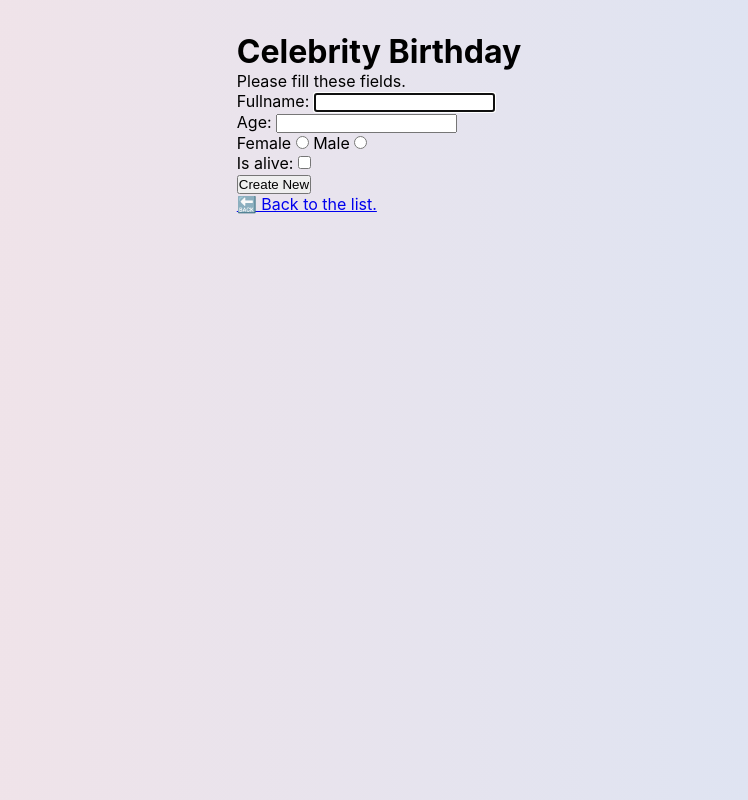
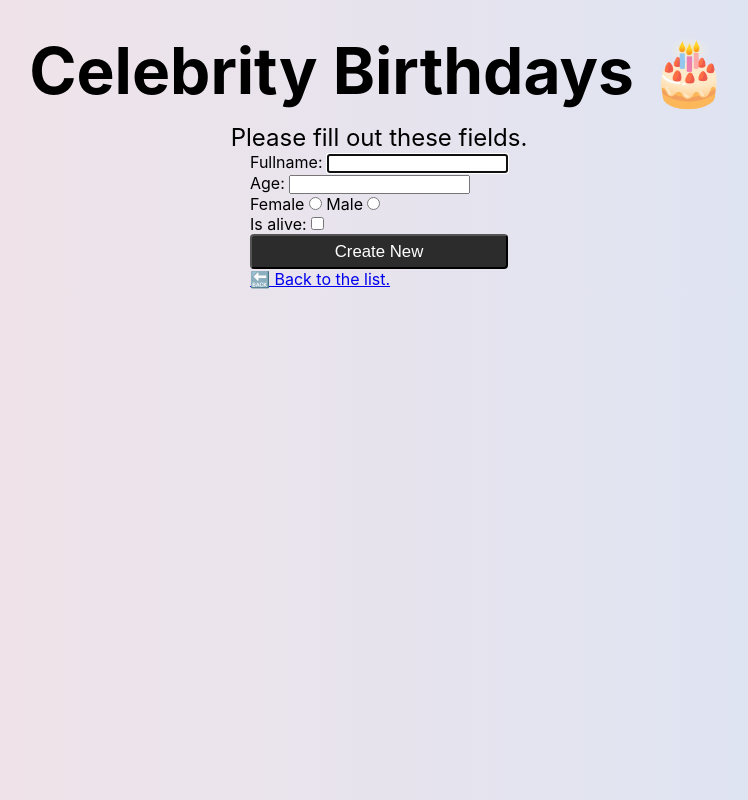
Before and after one commit to ilhanozkan/celebrity-birthdays, a React (Create React App) app: page /create in a window 1280 px wide. Shown: the whole page, without its empty margins (261-1009 px from the left). Built offline with nearby package versions, Linux system fonts and the light colour scheme.

Commit message:
Add "swipe to delete" and loading spinner

```diff
--- /dev/null
+++ b/declarations.d.ts
@@ -0,0 +1 @@
+declare module "react-swipe-to-delete-component";
--- a/package.json
+++ b/package.json
@@ -19,6 +19,8 @@
     "react-redux": "^8.0.4",
     "react-router-dom": "^6.4.2",
     "react-scripts": "5.0.1",
+    "react-spinners": "^0.13.6",
+    "react-swipe-to-delete-component": "^1.0.8",
     "styled-components": "^5.3.6",
     "typescript": "^4.8.4",
     "web-vitals": "^2.1.4"
--- a/src/App.tsx
+++ b/src/App.tsx
@@ -1,11 +1,16 @@
-import { useEffect, useState } from "react";
+import { useEffect, useState, CSSProperties } from "react";
 import { Link } from "react-router-dom";
 import axios from "axios";
 import { useDispatch, useSelector } from "react-redux";
 import ReactFlagsSelect from "react-flags-select";
 import styled from "styled-components";
+import { PuffLoader } from "react-spinners";
+
+import SwipeToDelete from "react-swipe-to-delete-component";
+import "./styles/swipe-to-delete.css";
 
 import Card from "./components/Card";
+import Header from "./components/Header";
 import { ICelebrity } from "./types/Celebrity";
 import { setData } from "./features/celebrities/celebritiesSlice";
 import { RootState } from "./stores/Celebrities";
@@ -36,6 +41,10 @@ const App = () => {
   ].sort();
   const month = new Date().getMonth() + 1;
 
+  const spinOverride: CSSProperties = {
+    margin: "3rem",
+  };
+
   useEffect(() => {
     if (localStorage.getItem("celebrities.data")) {
       dispatch(
@@ -55,6 +64,7 @@ const App = () => {
   }, [data]);
 
   function fetchData() {
+    setLoading(true);
     axios({
       method: "get",
       url: `https://api.api-ninjas.com/v1/celebrity?nationality=${nationality}`,
@@ -94,50 +104,69 @@ const App = () => {
     localStorage.setItem("celebrities.data", "[]");
   };
 
-  if (loading)
-    return (
-      <>
-        <h1>Celebrity Birthday</h1>
-        <p>loading...</p>
-      </>
+  const deleteFromList = (item: ICelebrity) => {
+    dispatch(
+      setData(
+        data.filter((celebrity: ICelebrity) => celebrity.name !== item.name)
+      )
     );
+    localStorage.setItem("celebrities.data", "[]");
+  };
 
   if (error)
     return (
       <main>
-        <h1>Celebrity Birthday</h1>
-        <p>Sorry API isn't working :(.</p>
-        <button onClick={() => window.location.reload()}>Refresh</button>
+        <Header />
+        <Error>Error</Error>
+        <ErrorMsg>Sorry API isn't working 😔.</ErrorMsg>
+        <ListButton onClick={() => window.location.reload()}>
+          Refresh
+        </ListButton>
       </main>
+    );
+
+  if (loading)
+    return (
+      <Main>
+        <Header />
+        <PuffLoader cssOverride={spinOverride} size="5rem" />
+        <ListButton onClick={fetchData}>🧼 Fetch Again</ListButton>
+      </Main>
     );
 
   return (
     <Main>
-      <Header>Celebrity Birthday 🎂</Header>
+      <Header />
       <CardList>
         {data.map((celebrity: ICelebrity) => (
-          <Card key={celebrity.name} info={celebrity} />
+          <SwipeToDelete
+            key={celebrity.name}
+            onDelete={() => deleteFromList(celebrity)}
+            deleteSwipe={0.25}
+          >
+            <Card key={celebrity.name} info={celebrity} />
+          </SwipeToDelete>
         ))}
       </CardList>
       <FlagSelector>
         <ReactFlagsSelect
           selected={nationality}
-          onSelect={(nat) => changeNationality(nat)}
+          onSelect={(nat: string) => changeNationality(nat)}
           countries={nationalities}
           searchable
         />
       </FlagSelector>
-      <p>
+      <CelebritiesLength>
         {data.length > 1
           ? `${data.length} Celebrities were born this month.`
           : `${data.length} Celebrity was born this month.`}
-      </p>
+      </CelebritiesLength>
       <ListActions>
-        <button onClick={clearAll}>🧼 Clear All</button>
+        <ListButton onClick={clearAll}>🧼 Clear All</ListButton>
         <Link to="/create">
-          <button>🧼 Create New</button>
+          <ListButton>🧼 Create New</ListButton>
         </Link>
-        <button onClick={fetchData}>🧼 Fetch Again</button>
+        <ListButton onClick={fetchData}>🧼 Fetch Again</ListButton>
       </ListActions>
     </Main>
   );
@@ -147,10 +176,6 @@ const Main = styled.main`
   display: flex;
   flex-direction: column;
   align-items: center;
-`;
-const Header = styled.h1`
-  font-size: 4rem;
-  text-align: center;
 `;
 
 const CardList = styled.ul`
@@ -164,20 +189,39 @@ const ListActions = styled.div`
   grid-template-columns: repeat(3, 1fr);
   gap: 1rem;
   width: 30rem;
+`;
 
-  * {
-    width: 100%;
-    height: 2rem;
-    background-color: #242424;
-    color: white;
-    font-size: 1.05rem;
-    text-decoration: none;
+const ListButton = styled.button`
+  width: 100%;
+  padding-block: 0.35rem;
+  background-color: #2c2c2c;
+  color: white;
+  font-size: 1.05rem;
+  text-decoration: none;
+  border-radius: 0.25rem;
+
+  &:active {
+    box-shadow: 0px 0px 8px 2px #6b6b6b inset;
   }
+`;
+
+const Error = styled.h2`
+  font-size: 2rem;
+`;
+
+const ErrorMsg = styled.p`
+  font-size: 1.1rem;
+  margin-bottom: 1rem;
+`;
+
+const CelebritiesLength = styled.p`
+  margin-block: 1rem;
+  font-size: 1.1rem;
 `;
 
 const FlagSelector = styled.div`
   width: 30rem;
-  margin-top: 0.75rem;
+  margin-top: 1.2rem;
   box-shadow: 11px 15px 23px -17px rgba(41, 41, 41, 0.5);
 
   div {
--- a/src/components/Card/index.tsx
+++ b/src/components/Card/index.tsx
@@ -11,7 +11,7 @@ const Card: React.FC<Props> = ({ info }) => {
   const dispatch = useDispatch();
   const data = useSelector((state: RootState) => state.celebrities.value);
 
-  const removeFromList = () => {
+  const deleteFromList = () => {
     dispatch(
       setData(
         data.filter((celebrity: ICelebrity) => celebrity.name !== info.name)
@@ -22,11 +22,15 @@ const Card: React.FC<Props> = ({ info }) => {
 
   return (
     <Container>
-      <Image src={`./images/${info.gender}.png`} alt={info.name} />
+      <Image
+        draggable="false"
+        src={`./images/${info.gender}.png`}
+        alt={info.name}
+      />
       <Info>
         <Top>
           <Name>{info.name}</Name>
-          <RemoveButton onClick={removeFromList}>
+          <RemoveButton onClick={deleteFromList}>
             <XCircleIcon />
           </RemoveButton>
         </Top>
--- /dev/null
+++ b/src/components/Header/index.tsx
@@ -0,0 +1,12 @@
+import styled from "styled-components";
+
+const Header = () => {
+  return <Title>Celebrity Birthdays 🎂</Title>;
+};
+
+const Title = styled.h1`
+  font-size: 4rem;
+  text-align: center;
+`;
+
+export default Header;
--- a/src/index.tsx
+++ b/src/index.tsx
@@ -5,8 +5,8 @@ import { BrowserRouter, Routes, Route } from "react-router-dom";
 
 import App from "./App";
 import CreateNew from "./pages/CreateNew";
-import "./index.css";
 import CelebritiesStore from "./stores/Celebrities";
+import "./styles/index.css";
 
 const root = ReactDOM.createRoot(
   document.getElementById("root") as HTMLElement
--- a/src/pages/CreateNew/index.tsx
+++ b/src/pages/CreateNew/index.tsx
@@ -1,7 +1,9 @@
 import { useEffect, useRef } from "react";
 import { Link, useNavigate } from "react-router-dom";
 import { useSelector, useDispatch } from "react-redux";
+import styled from "styled-components";
 
+import Header from "../../components/Header";
 import { setData } from "../../features/celebrities/celebritiesSlice";
 import { RootState } from "../../stores/Celebrities";
 
@@ -27,7 +29,7 @@ const CreateNew = () => {
         {
           name: target.name.value,
           birthday: "",
-          age: target.age.value,
+          age: target.age.value < 0 ? 0 : target.age.value,
           is_alive: target.alive.checked,
           gender: target.gender.value,
         },
@@ -38,17 +40,17 @@ const CreateNew = () => {
   };
 
   return (
-    <main>
-      <h1>Celebrity Birthday</h1>
-      <p>Please fill these fields.</p>
+    <Main>
+      <Header />
+      <Instruction>Please fill out these fields.</Instruction>
       <form onSubmit={handleSubmit}>
         <div>
           <label htmlFor="name">Fullname: </label>
-          <input type="text" id="name" name="name" ref={inputEl} />
+          <input type="text" id="name" name="name" ref={inputEl} required />
         </div>
         <div>
           <label htmlFor="age">Age: </label>
-          <input type="number" id="age" name="age" />
+          <input type="number" id="age" name="age" min="0" required />
         </div>
         <div>
           <label htmlFor="female">
@@ -67,13 +69,38 @@ const CreateNew = () => {
             <input type="checkbox" value="alive" name="alive" id="alive" />
           </label>
         </div>
-        <button type="submit">Create New</button>
+        <ListButton type="submit">Create New</ListButton>
         <Link to="/">
           <p>🔙 Back to the list.</p>
         </Link>
       </form>
-    </main>
+    </Main>
   );
 };
 
+const Main = styled.main`
+  display: flex;
+  flex-direction: column;
+  align-items: center;
+`;
+
+const Instruction = styled.h2`
+  margin-top: 0.825rem;
+  font-weight: normal;
+`;
+
+const ListButton = styled.button`
+  width: 100%;
+  padding-block: 0.35rem;
+  background-color: #2c2c2c;
+  color: white;
+  font-size: 1.05rem;
+  text-decoration: none;
+  border-radius: 0.25rem;
+
+  &:active {
+    box-shadow: 0px 0px 8px 2px #6b6b6b inset;
+  }
+`;
+
 export default CreateNew;
--- /dev/null
+++ b/src/styles/swipe-to-delete.css
@@ -0,0 +1,55 @@
+.swipe-to-delete {
+  position: relative !important;
+  width   : 30rem;
+}
+
+.swipe-to-delete .js-content {
+  position           : relative !important;
+  z-index            : 2 !important;
+  -webkit-user-select: none !important;
+  -moz-user-select   : none !important;
+  -ms-user-select    : none !important
+}
+
+.swipe-to-delete .js-content :first-child {
+  position: relative !important
+}
+
+.swipe-to-delete .js-transition-delete-right,
+.swipe-to-delete .js-transition-delete-left,
+.swipe-to-delete .js-transition-cancel {
+  transition-property: left !important;
+  transition-duration: .25s
+}
+
+.swipe-to-delete .js-transition-delete-right {
+  left: 100% !important
+}
+
+.swipe-to-delete .js-transition-delete-left {
+  left: -100% !important
+}
+
+.swipe-to-delete .js-transition-cancel {
+  left: 0 !important
+}
+
+.swipe-to-delete .js-delete svg {
+  display: none;
+}
+
+.swipe-to-delete .js-delete svg:first-child {
+  left : auto;
+  right: 17px
+}
+
+.swipe-to-delete .js-content :first-child {
+  cursor: pointer
+}
+
+.swipe-to-delete .js-transition-delete-right,
+.swipe-to-delete .js-transition-delete-left,
+.swipe-to-delete .js-transition-cancel {
+  transition-duration       : .3s;
+  transition-timing-function: ease-in
+}
--- a/tsconfig.json
+++ b/tsconfig.json
@@ -16,5 +16,5 @@
     "noEmit": true,
     "jsx": "react-jsx"
   },
-  "include": ["src"]
+  "include": ["src", "declarations.d.ts"]
 }
```
Also changed, not shown: src/styles/index.css (renamed from src/index.css), 1 other file (tests, documents, lock files or other folders).
